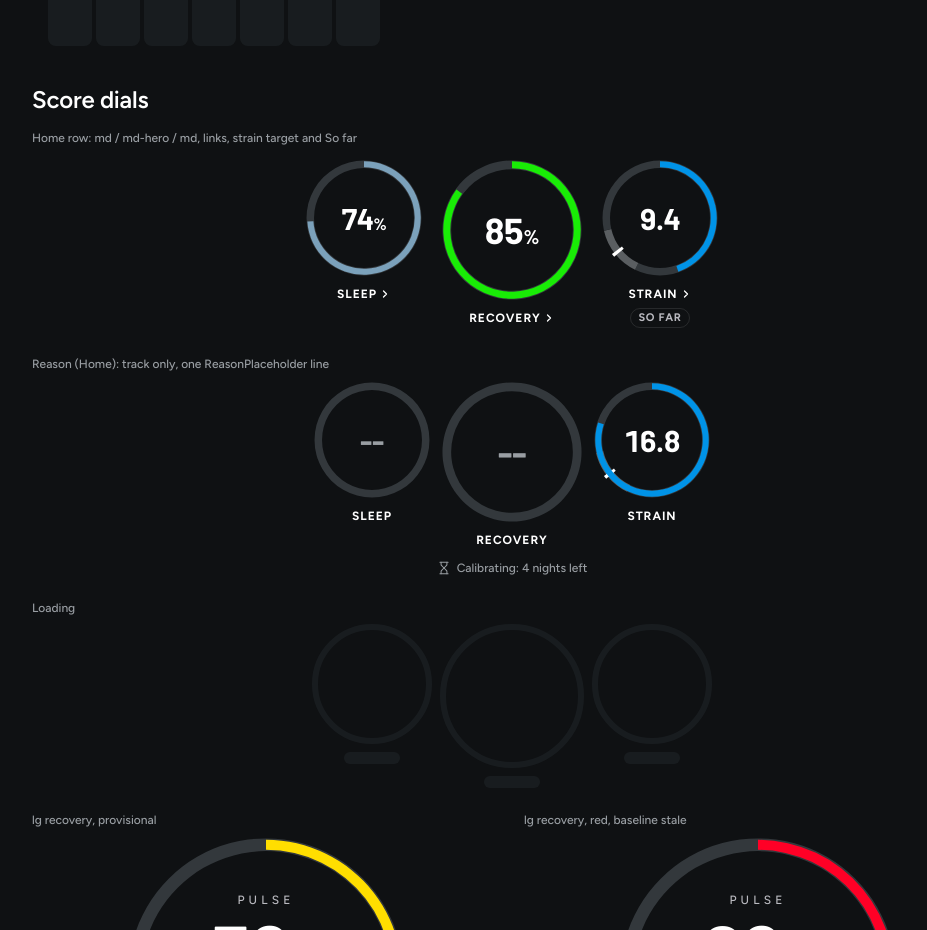
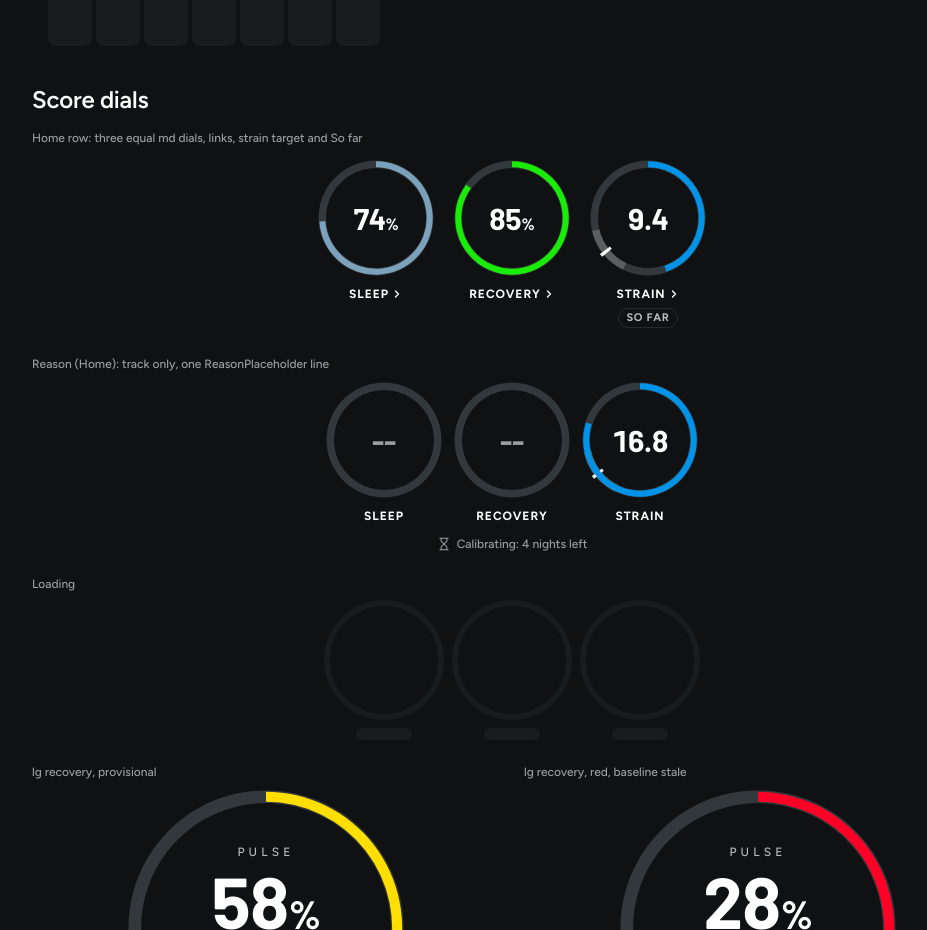
Before and after one commit to adityaongit/pulse, a Next.js app: page /dev/kit in a window 1280 px wide. Shown: the part 1320-2250 px from the top of the page, without its empty margins (256-1183 px from the left). Built offline with nearby package versions, Linux system fonts and the light colour scheme.

Commit message:
fix(ui): make the three Home dials equal size, as in WHOOP
Drop the md-hero dial size; Sleep, Recovery and Strain all use md.

```diff
--- a/src/app/dev/kit/home/page.tsx
+++ b/src/app/dev/kit/home/page.tsx
@@ -25,7 +25,7 @@ export default function KitHomePage() {
             <p aria-hidden className="text-center text-[13px] leading-4 font-semibold tracking-[0.35em] text-foreground-secondary uppercase">Pulse</p>
             <div className="flex items-start justify-center gap-2">
               <ScoreDial variant="sleep" size="md" value={74} href="/sleep" />
-              <ScoreDial variant="recovery" size="md-hero" value={85} href="/recovery" />
+              <ScoreDial variant="recovery" size="md" value={85} href="/recovery" />
               <ScoreDial variant="strain" size="md" value={14.2} target={[12, 15]} extraTags={["so_far"]} href="/strain" />
             </div>
           </div>
--- a/src/app/dev/kit/page.tsx
+++ b/src/app/dev/kit/page.tsx
@@ -106,10 +106,10 @@ export default function KitPage() {
 
       <SectionShell variant="section" title="Score dials">
         <div className="space-y-6">
-          <Specimen name="Home row: md / md-hero / md, links, strain target and So far">
+          <Specimen name="Home row: three equal md dials, links, strain target and So far">
             <div className="flex items-start justify-center gap-2">
               <ScoreDial variant="sleep" size="md" value={74} href="/sleep" />
-              <ScoreDial variant="recovery" size="md-hero" value={85} href="/recovery" />
+              <ScoreDial variant="recovery" size="md" value={85} href="/recovery" />
               <ScoreDial variant="strain" size="md" value={9.4} target={[12, 15]} extraTags={["so_far"]} href="/strain" />
             </div>
           </Specimen>
@@ -117,7 +117,7 @@ export default function KitPage() {
             <div className="flex flex-col items-center gap-3">
               <div className="flex items-start justify-center gap-2">
                 <ScoreDial variant="sleep" size="md" value={null} reason="awaiting_sleep_sync" />
-                <ScoreDial variant="recovery" size="md-hero" value={null} reason="calibrating" nightsLeft={4} />
+                <ScoreDial variant="recovery" size="md" value={null} reason="calibrating" nightsLeft={4} />
                 <ScoreDial variant="strain" size="md" value={16.8} target={[12, 15]} />
               </div>
               <ReasonPlaceholder reason="calibrating" nightsLeft={4} size="sm" />
@@ -126,7 +126,7 @@ export default function KitPage() {
           <Specimen name="Loading">
             <div className="flex items-start justify-center gap-2">
               <ScoreDialSkeleton size="md" />
-              <ScoreDialSkeleton size="md-hero" />
+              <ScoreDialSkeleton size="md" />
               <ScoreDialSkeleton size="md" />
             </div>
           </Specimen>
--- a/src/components/metrics/ScoreDial.tsx
+++ b/src/components/metrics/ScoreDial.tsx
@@ -13,7 +13,7 @@ import { ChartContainer } from "@/components/ui/chart"
 import { Skeleton } from "@/components/ui/skeleton"
 import { MetricTags, type TagKind } from "./primitives"
 
-export type DialSize = "sm" | "md" | "md-hero" | "lg"
+export type DialSize = "sm" | "md" | "lg"
 export type DialVariant = "recovery" | "strain" | "sleep" | "stat" | "gauge"
 
 export type ScoreDialProps = {
@@ -45,7 +45,6 @@ export type ScoreDialProps = {
 const SIZE = {
   sm: { box: "size-14", d: 56, ring: 5, value: "text-base leading-none" },
   md: { box: "size-24 md:size-30", d: 96, ring: 6, value: "text-[26px] leading-none tracking-[-0.01em] md:text-[30px]" },
-  "md-hero": { box: "size-29 md:size-36", d: 116, ring: 7, value: "text-[30px] leading-none tracking-[-0.01em] md:text-[36px]" },
   lg: { box: "size-60 md:size-70", d: 240, ring: 11, value: "text-[64px] leading-none tracking-[-0.01em] md:text-[72px]" },
 } as const
 
```
Also changed, not shown: 1 other file (tests, documents, lock files or other folders).
